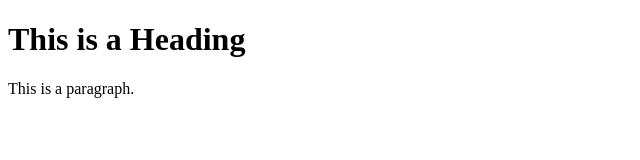
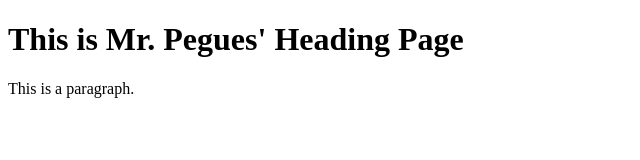
Before and after one commit to JacquisPegues/APCompSci, a plain HTML site: page index.html in a window 1280 px wide. Shown: the whole page, without its empty margins (0-640 px from the left). Drawn offline with Linux system fonts and the light colour scheme.

Commit message:
Update index.html

```diff
--- a/index.html
+++ b/index.html
@@ -5,7 +5,7 @@
 </head>
 <body>
 
-<h1>This is a Heading</h1>
+<h1>This is Mr. Pegues' Heading Page</h1>
 <p>This is a paragraph.</p>
 
 </body>
```
